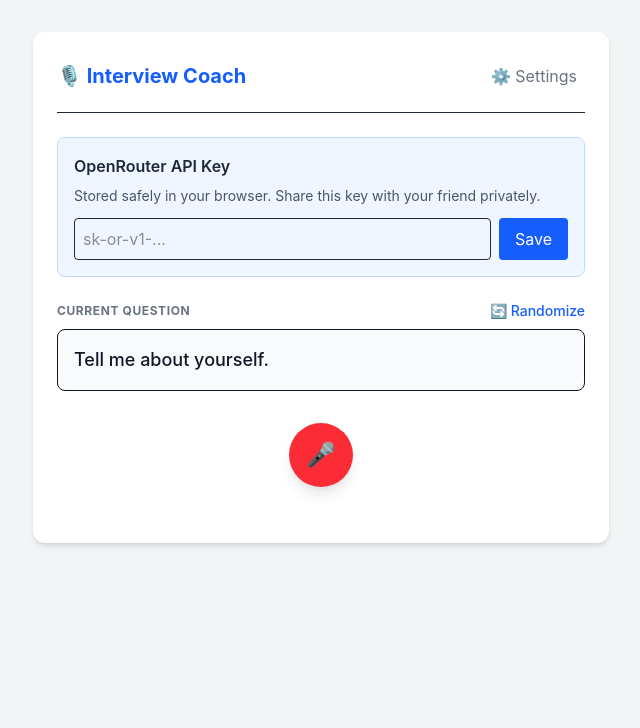
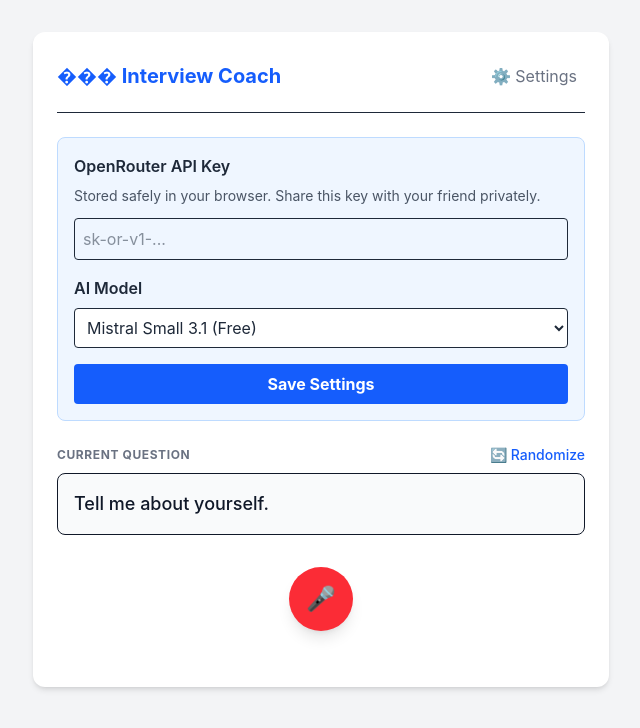
Before and after one commit to lilo123/interview-coach, a React (Vite) app: page / in a window 1280 px wide. Shown: the top 728 px of the page, without its empty margins (319-959 px from the left). Built offline with nearby package versions, Linux system fonts and the light colour scheme.

Commit message:
feat: add AI model selector to settings

```diff
--- a/src/App.jsx
+++ b/src/App.jsx
@@ -10,8 +10,18 @@ const QUESTIONS = [
   "Describe a time you disagreed with a coworker or manager."
 ];
 
+const MODELS = [
+  { id: "mistralai/mistral-small-3.1-24b-instruct:free", name: "Mistral Small 3.1 (Free)" },
+  { id: "google/gemma-3-27b-it:free", name: "Google Gemma 3 27B (Free)" },
+  { id: "meta-llama/llama-3.3-70b-instruct:free", name: "Meta Llama 3.3 70B (Free)" },
+  { id: "nousresearch/hermes-3-llama-3.1-405b:free", name: "Hermes 3 405B (Free)" },
+  { id: "google/gemini-2.5-flash", name: "Gemini 2.5 Flash (Paid/Cheap)" },
+  { id: "openai/gpt-4o-mini", name: "GPT-4o Mini (Paid/Cheap)" }
+];
+
 export default function App() {
   const [apiKey, setApiKey] = useState(localStorage.getItem('openrouter_api_key') || '');
+  const [selectedModel, setSelectedModel] = useState(localStorage.getItem('openrouter_model') || MODELS[0].id);
   const [showSettings, setShowSettings] = useState(!apiKey);
 
   const [currentQuestion, setCurrentQuestion] = useState(QUESTIONS[0]);
@@ -55,8 +65,9 @@ export default function App() {
     }
   }, []);
 
-  const saveApiKey = () => {
+  const saveSettings = () => {
     localStorage.setItem('openrouter_api_key', apiKey);
+    localStorage.setItem('openrouter_model', selectedModel);
     setShowSettings(false);
   };
 
@@ -140,7 +151,7 @@ export default function App() {
           "X-Title": "Interview Coach App"
         },
         body: JSON.stringify({
-          model: "mistralai/mistral-small-3.1-24b-instruct:free",
+          model: selectedModel,
           messages: [
             {
               role: "system",
@@ -158,7 +169,7 @@ export default function App() {
       if (data.choices && data.choices[0]) {
         setFeedback(data.choices[0].message.content);
       } else {
-        setFeedback("Error details: " + JSON.stringify(data.error || data, null, 2));
+        setFeedback(`Error from ${selectedModel}:\n` + JSON.stringify(data.error || data, null, 2));
       }
     } catch (err) {
       console.error(err);
@@ -173,7 +184,7 @@ export default function App() {
       <div className="max-w-xl mx-auto bg-white rounded-xl shadow-md p-6">
 
         <header className="flex justify-between items-center mb-6 border-b pb-4">
-          <h1 className="text-xl font-bold text-blue-600">🎙️ Interview Coach</h1>
+          <h1 className="text-xl font-bold text-blue-600">���️ Interview Coach</h1>
           <button
             onClick={() => setShowSettings(!showSettings)}
             className="text-gray-500 hover:text-gray-800 p-2"
@@ -188,21 +199,31 @@ export default function App() {
             <p className="text-sm text-gray-600 mb-3">
               Stored safely in your browser. Share this key with your friend privately.
             </p>
-            <div className="flex gap-2">
             <input
               type="password"
               value={apiKey}
               onChange={(e) => setApiKey(e.target.value)}
               placeholder="sk-or-v1-..."
-                className="flex-1 p-2 border rounded"
+              className="w-full p-2 border rounded mb-4"
             />
+
+            <h2 className="font-semibold mb-2">AI Model</h2>
+            <select
+              value={selectedModel}
+              onChange={(e) => setSelectedModel(e.target.value)}
+              className="w-full p-2 border rounded mb-4 bg-white"
+            >
+              {MODELS.map(m => (
+                <option key={m.id} value={m.id}>{m.name}</option>
+              ))}
+            </select>
+
             <button
-                onClick={saveApiKey}
-                className="bg-blue-600 text-white px-4 py-2 rounded hover:bg-blue-700"
+              onClick={saveSettings}
+              className="w-full bg-blue-600 text-white px-4 py-2 rounded hover:bg-blue-700 font-bold"
             >
-                Save
+              Save Settings
             </button>
-            </div>
           </div>
         )}
 
```
Lines whose indentation alone changed are shown as unchanged.
